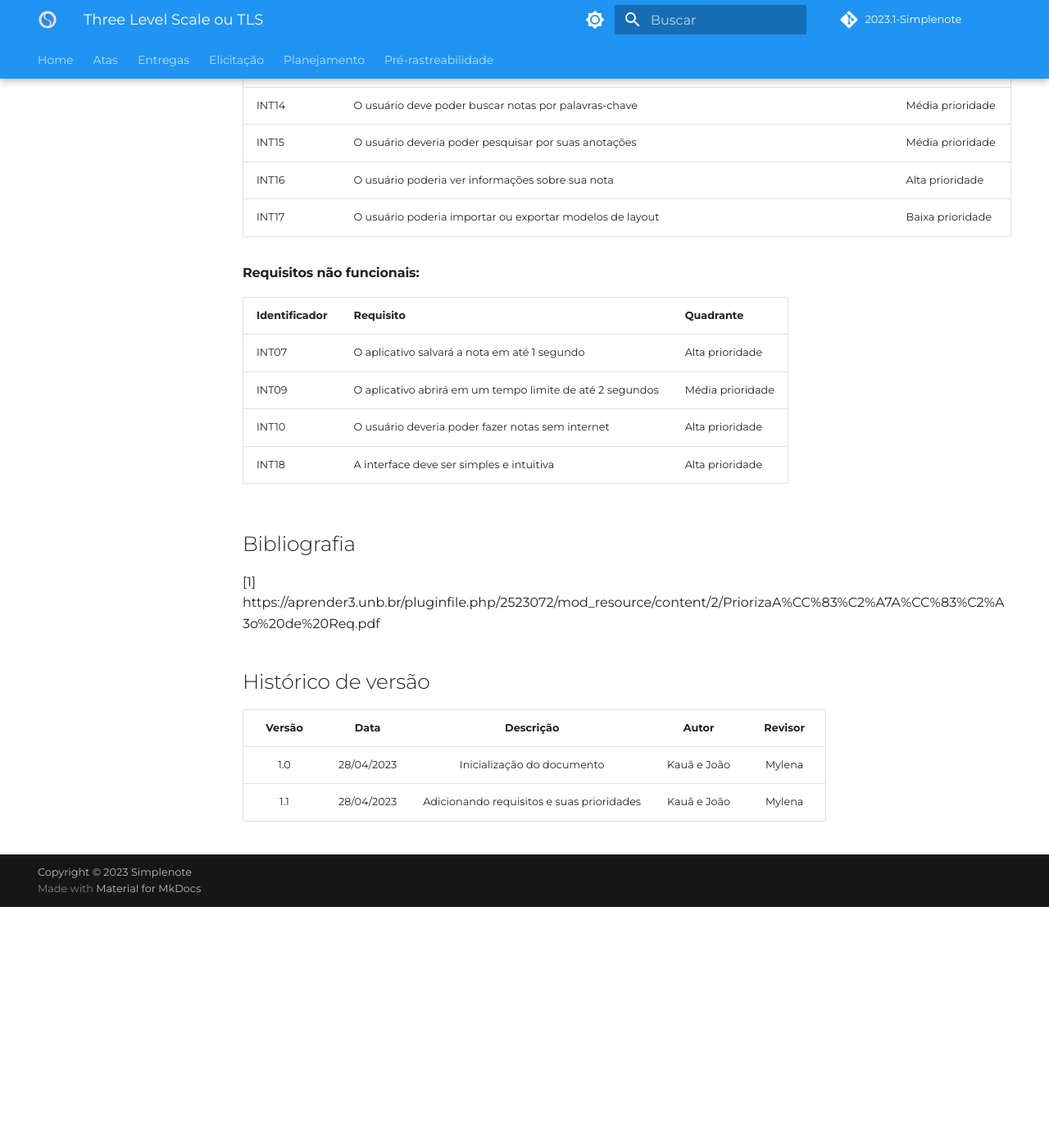
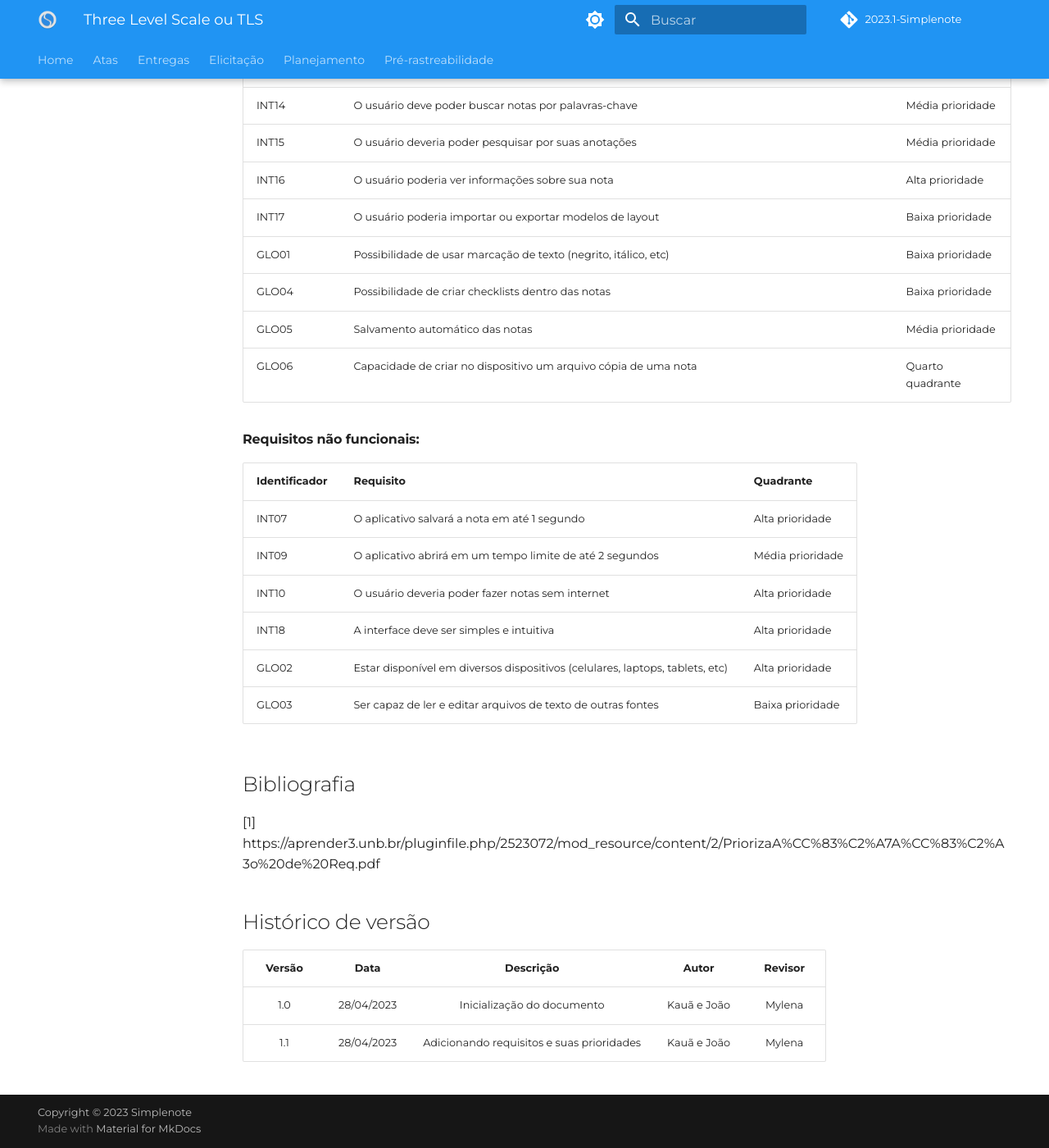
Before and after one commit to Requisitos-de-Software/2023.1-Simplenote, an MkDocs documentation site: the page built from docs/elicitacao/priorização/ThreeLevelScale.md, in a window 1280 px wide and 1400 px high, scrolled down 1189 px. Shown: the whole window at 82% size. Built offline with MkDocs 1.6.1 and Material for MkDocs 9.7.7, drawn with Linux system fonts in a browser that asks for light colours; some web fonts are replaced; comment, search, counter and statistics services are not loaded; before the commit the page ends 2295 px from its top, so only the background shows below that.

Commit message:
Update ThreeLevelScale.md

```diff
--- a/docs/elicitacao/priorização/ThreeLevelScale.md
+++ b/docs/elicitacao/priorização/ThreeLevelScale.md
@@ -33,6 +33,10 @@ A tabela a seguir mostra os resultados alcançados após a priorização dos req
 |INT15|O usuário deveria poder pesquisar por suas anotações|Média prioridade|
 |INT16|O usuário poderia ver informações sobre sua nota| Alta prioridade|
 |INT17|	O usuário poderia importar ou exportar modelos de layout| Baixa prioridade|
+|GLO01|Possibilidade de usar marcação de texto (negrito, itálico, etc)|Baixa prioridade|
+|GLO04|Possibilidade de criar checklists dentro das notas| Baixa prioridade|
+|GLO05|Salvamento automático das notas|Média prioridade|
+|GLO06|Capacidade de criar no dispositivo um arquivo cópia de uma nota|Quarto quadrante|
 
 
 #### Requisitos não funcionais:
@@ -43,6 +47,8 @@ A tabela a seguir mostra os resultados alcançados após a priorização dos req
 |INT09|O aplicativo abrirá em um tempo limite de até 2 segundos| Média prioridade|
 |INT10|O usuário deveria poder fazer notas sem internet| Alta prioridade|
 |INT18|A interface deve ser simples e intuitiva| Alta prioridade|
+|GLO02|Estar disponível em diversos dispositivos (celulares, laptops, tablets, etc)| Alta prioridade|
+|GLO03|Ser capaz de ler e editar arquivos de texto de outras fontes|Baixa prioridade|
 
 ## Bibliografia
 
```
